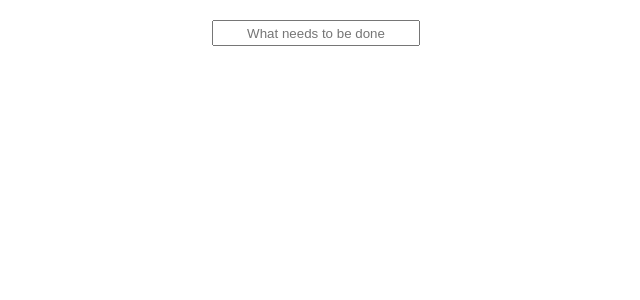
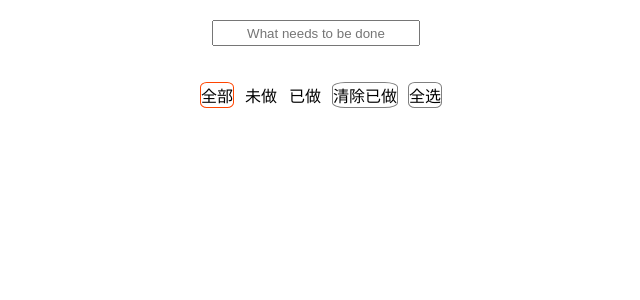
Before and after one commit to Da-Sheng/react, a React (Create React App) app in the folder todo-list/: page / in a window 1280 px wide. Shown: the top 300 px of the page, without its empty margins (324-964 px from the left). Built offline with nearby package versions, Linux system fonts and the light colour scheme.

Commit message:
function complete

```diff
--- a/todo-list/src/App.css
+++ b/todo-list/src/App.css
@@ -42,10 +42,10 @@ li{
   position: relative;
   left: 50px;
 }
-.vishid{
+.visibility-hidden{
   visibility: hidden;
 }
-.visvis{
+.visibility-visible{
   visibility: visible;
 }
 .select-span{
@@ -61,3 +61,27 @@ li{
 .unselected{
 
 }
+.fifter{
+  display: inline-block;
+  margin-left: 10px;
+  border-radius: 20%;
+  cursor: pointer;
+  border: 1px solid white;
+}
+.has-fifter{
+  border: 1px solid orangered;
+}
+.clear-done{
+  display: inline-block;
+  margin-left: 10px;
+  border-radius: 20%;
+  cursor: pointer;
+  border: 1px solid grey;
+}
+.all-done{
+  display: inline-block;
+  margin-left: 10px;
+  border-radius: 20%;
+  cursor: pointer;
+  border: 1px solid grey;
+}
--- a/todo-list/src/App.js
+++ b/todo-list/src/App.js
@@ -2,69 +2,162 @@ import React, { Component } from 'react';
 import './App.css';
 import Input from './Input';
 import List from './List';
+import Filter from './Filter';
 class App extends Component {
-  constructor(props){
+  constructor(props) {
     super(props);
     this.state = {
       todoList: [],
-      filter: 'all'
-    }
+      filter: 'all',
+      filter_classname: [     //初始选中全部
+        'fifter has-fifter',
+        'fifter',
+        'fifter'
+      ],
+    };
   }
-
-  onInput = (value) => {
+// 获取输入框数据
+  onInput = (value, index) => {
     const currentTime = new Date();
-    this.setState({
-      todoList: [
-        ...this.state.todoList,
+    let todoList =  [
         {
           content: value,
           status: 'undo',
           createTime: currentTime,
           updateTime: currentTime,
-        }
-      ]
+          ishover: false,
+          index
+          // del_classname: 'delete-self visibility-hidden'
+        },
+        ...this.state.todoList
+      ];
+    this.setState({
+      todoList
+    });
+  }
+//鼠标切换叉叉显示
+	showX = (idx) =>{
+		let index = this.handleIndex(idx);
+//  console.log(index);
+    let todoList = [...this.state.todoList];
+    todoList[index].ishover = true;
+    this.setState({
+      todoList
+    });
+	}
+	hiddenX = (idx) =>{
+		let index = this.handleIndex(idx);
+//  console.log(index);
+    let todoList = [...this.state.todoList];
+    todoList[index].ishover = false;
+    this.setState({
+      todoList
+    });
+	}
+  //切换btn边框
+  filterBtn = (index) => {
+    let filter_classname = [
+                            'fifter',
+                            'fifter',
+                            'fifter',
+                            ];
+    filter_classname[index] = 'fifter has-fifter';
+    this.setState({
+      filter_classname: filter_classname,
+      filter_status: index
     })
   }
-  selectSelf = (index) => {
+  //处理index
+  handleIndex = (index) => {
+      let todoList = [...this.state.todoList];
+      return todoList.findIndex(x => x.index === index);
+  }
+  //点击出现删除线
+  selectSelf = (idx) => {
+  	let index = this.handleIndex(idx);
     let todoList = [...this.state.todoList];
     let preStatus = todoList[index].status;
     let nextStatus = '';
-    if (preStatus === 'undo'){
+    if (preStatus === 'undo') {
       nextStatus = 'done';
-    }else{
+    } else {
       nextStatus = 'undo';
     }
     todoList[index].status = nextStatus;
     this.setState({
-      todoList: todoList
+      todoList
     });
   }
-  deleteSelf = (index) => {
-    console.log(index);
-        let todoArr = this.state.todoList;
-        todoArr.splice(index,1);
-        this.setState({
-          todoList: todoArr
-        })
+  //删除自己
+  deleteSelf = (idx) => {
+  	let index = this.handleIndex(idx);
+    let todoList = [...this.state.todoList];
+    todoList.splice(index, 1);
+    this.setState({
+      todoList
+    });
   }
-  changeDid = (idx) => {
-    let isDid = this.state.todoArr[idx];
-    isDid = !isDid;
+  //选择所有
+  filterAll = () => {
     this.setState({
-      todoArr: isDid
+      filter: 'all'
+    });
+  }
+  //选择未做
+  filterUndo = () => {
+    this.setState({
+      filter: 'undo'
     })
-    console.log(isDid,"change");
+  }
+  //选择已做
+  filterDone = () => {
+    this.setState({
+      filter: 'done'
+    })
+  }
+  //删除已做状态
+  clearDone = () => {
+    let todoList = [...this.state.todoList].filter(x => x.status==='undo');
+    this.setState({
+      todoList
+    });
+  }
+  //全做
+  doneAll = () => {
+    let todoList = [...this.state.todoList].map(
+      x => {
+        x.status='done';
+        return x;
+      }
+    );
+    this.setState({
+      todoList
+    });
   }
   render() {
     return (
       <div className="App">
-        <Input callback={this.onInput} />
+        <Input
+         callback={this.onInput}
+        />
         <List
           todoArr={this.state.todoList}
+          todoList={this.state.todoList}
           filter={this.state.filter}
           callbackDel={this.deleteSelf}
           callbackDid={this.changeDid}
           callbackSelectSelf={this.selectSelf}
+          callbackShow={this.showX}
+          callbackHidden={this.hiddenX}
+        />
+        <Filter
+          filter_classname={this.state.filter_classname}
+          callbackFilterBtn={this.filterBtn}
+          callbackFilterAll={this.filterAll}
+          callbackFilterUndo={this.filterUndo}
+          callbackFilterDone={this.filterDone}
+          callbackClearDone={this.clearDone}
+          callbackDoneAll={this.doneAll}
         />
       </div>
     );
--- a/todo-list/src/DeleteSelf.js
+++ b/todo-list/src/DeleteSelf.js
@@ -4,10 +4,17 @@ const DeleteSelf = (props) => {
   const delSelf = () => {
     props.callbackDel(props.index)
   }
+  let isHover = props.isHover;
+  let classname = '';
+  if(isHover){
+    classname = 'delete-self visibility-visible';
+  }else{
+    classname = 'delete-self visibility-hidden';
+  }
   return (
     <span
       onClick={delSelf}
-      className={props.del_classname}
+      className={classname}
     >
       X
     </span>
--- /dev/null
+++ b/todo-list/src/Filter.js
@@ -0,0 +1,52 @@
+import React from 'react';
+
+const Filter = (props) => {
+	const selectCurrent0 = () => {
+		props.callbackFilterBtn(0);
+		props.callbackFilterAll();
+	}
+	const selectCurrent1 = () => {
+		props.callbackFilterBtn(1);
+		props.callbackFilterUndo();
+	}
+	const selectCurrent2 = () => {
+		props.callbackFilterBtn(2);
+		props.callbackFilterDone();
+	}
+	return (
+		<div>
+			<span
+				className={props.filter_classname[0]}
+				onClick={selectCurrent0}
+			>
+				全部
+			</span>
+			<span
+				className={props.filter_classname[1]}
+				onClick={selectCurrent1}
+			>
+				未做
+			</span>
+			<span
+				className={props.filter_classname[2]}
+				onClick={selectCurrent2}
+			>
+				已做
+			</span>
+			<span
+				className='clear-done'
+				onClick={props.callbackClearDone}
+			>
+				清除已做
+			</span>
+			<span
+				className='all-done'
+				onClick={props.callbackDoneAll}
+			>
+				全选
+			</span>
+		</div>
+	)
+}
+
+export default Filter;
--- a/todo-list/src/Input.js
+++ b/todo-list/src/Input.js
@@ -4,17 +4,22 @@ class Input extends Component {
     constructor(props) {
         super(props);
         this.state = {
-            value: ""
+            value: "",
+            index: 0
         };
     }
     getValue = (e) => {
         //事件的兼容
         e = (e) ? e : ((window.event) ? window.event : "")
         let keyCode = e.keyCode ? e.keyCode : (e.which ? e.which : e.charCode);
+        let index = this.state.index;
+
         if (keyCode === 13) {
-            this.props.callback(e.target.value);
+            this.props.callback(e.target.value,index);
+            index++;
             this.setState({
-                value: ''
+                value: '',
+                index: index
             });
         }
     }
--- a/todo-list/src/Item.js
+++ b/todo-list/src/Item.js
@@ -5,8 +5,15 @@ import DeleteSelf from './DeleteSelf';
 const Item = (props) => {
 	let inner = [];
 	let options = {};
+	const showX = () => {
+		props.callbackShow(props.index);
+	};
+	const hiddenX = () => {
+		props.callbackHidden(props.index);
+	};
+
 	const status = props.status;
-	//creat Item JSXDOM
+	//create Item JSXDOM
 	const creatItemDom = (options) => {
 		inner[0] = <SelectSelf
 								callbackSelectSelf={props.callbackSelectSelf}
@@ -21,9 +28,11 @@ const Item = (props) => {
 								tarValue={props.tarValue}
 							/>;
 		inner[3] = <DeleteSelf
-								del_classname='delete-self'
 								callbackDel={props.callbackDel}
 								index={props.index}
+								key="2"
+								del_classname={props.del_classname}
+								isHover={props.isHover}
 							/>
 	}
 
@@ -46,9 +55,12 @@ const Item = (props) => {
 			break;
 	}
 
-	let oLi = <li id={props.id} >
-							{inner}
-						</li>
+	let oLi = <li
+							onMouseOver={showX}
+							onMouseOut={hiddenX}
+						>
+		{inner}
+	</li>
 	return (
 		oLi
 	)
--- a/todo-list/src/List.js
+++ b/todo-list/src/List.js
@@ -5,9 +5,6 @@ const List = (props) => {
     let filter = props.filter;
     const todoArr = props.todoArr;
     let arr = [];
-    //  const todoArr = props.todoArr.filter(function(value){
-    //                     return value.status === filter;
-    //                 });
     switch (filter) {
         case 'all':
             arr = todoArr.filter(function (value) {
@@ -27,7 +24,7 @@ const List = (props) => {
         default:
             break;
     }
-    let list = arr.map((value, index) => {
+    let list = arr.map((value, index,arr) => {
         return (
             <Item
                 key={index}
@@ -36,7 +33,11 @@ const List = (props) => {
                 callbackDid={props.callbackDid}
                 callbackDel={props.callbackDel}
                 callbackSelectSelf={props.callbackSelectSelf}
-                index={index}
+                callbackShow={props.callbackShow}
+                callbackHidden={props.callbackHidden}
+                index={value.index}
+                del_classname={value.del_classname}
+                isHover={value.ishover}
             />
         );
     });
--- a/todo-list/src/SelectSelf.js
+++ b/todo-list/src/SelectSelf.js
@@ -4,7 +4,7 @@ const SelectSelf = (props) => {
 	const selectDo = () => {
 		props.callbackSelectSelf(props.index);
 	}
-    return  (<span
+	return (<span
 						className={props.select_classname}
 						onClick={selectDo}
 					>
```
Lines whose indentation alone changed are shown as unchanged.
